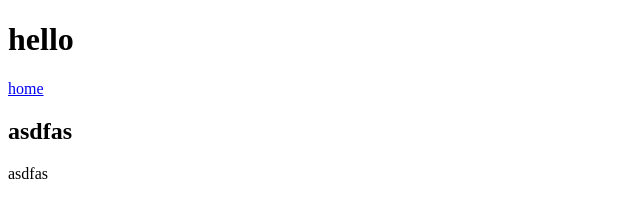
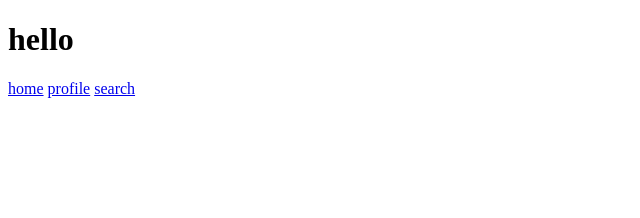
Before and after one commit to abobakryousre/iti-git-course, a plain HTML site: page index.html in a window 1280 px wide. Shown: the whole page, without its empty margins (0-640 px from the left). Drawn offline with Linux system fonts and the light colour scheme.

Commit message:
adding navbar

```diff
--- a/index.html
+++ b/index.html
@@ -9,8 +9,8 @@
     <h1>hello</h1>
     <nav>
       <a href="#">home</a>
+      <a href="#">profile</a>
+      <a href="#">search</a>
     </nav>
-    <h2>asdfas</h2>
-    <p>asdfas</p>
   </body>
 </html>
```
